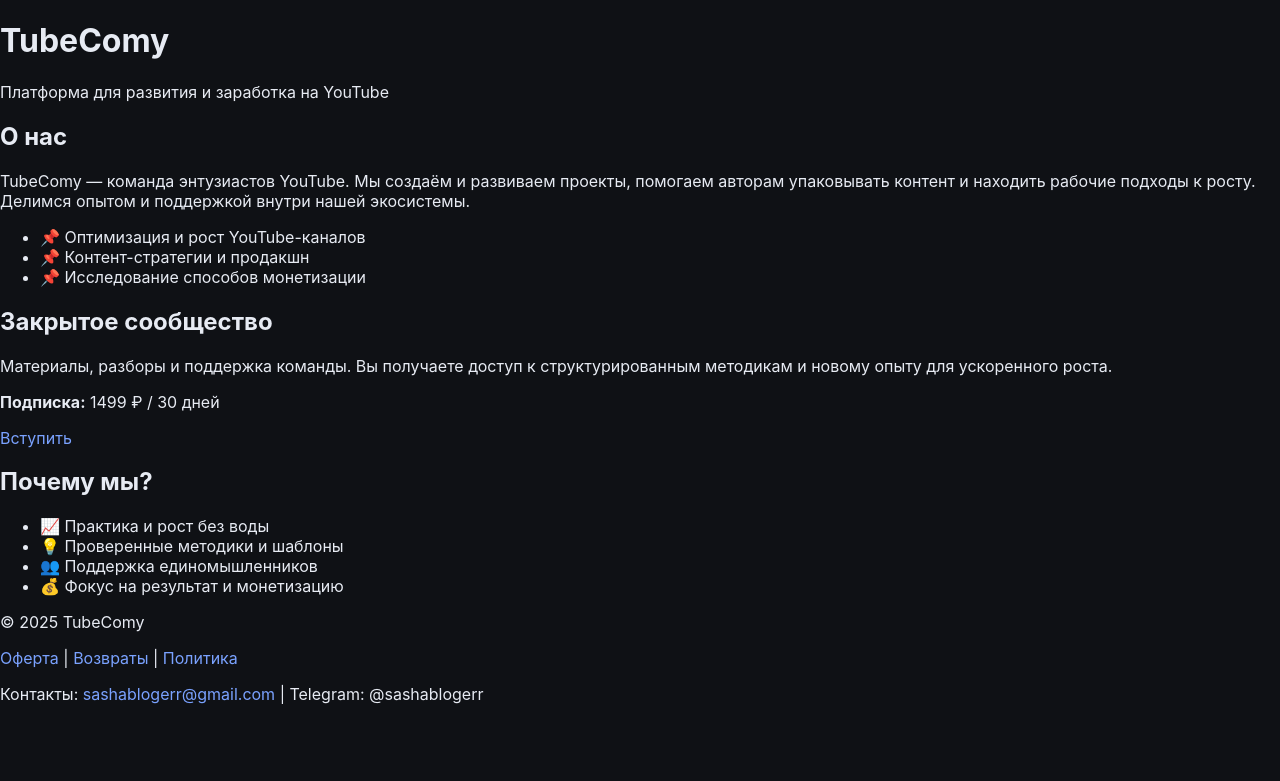
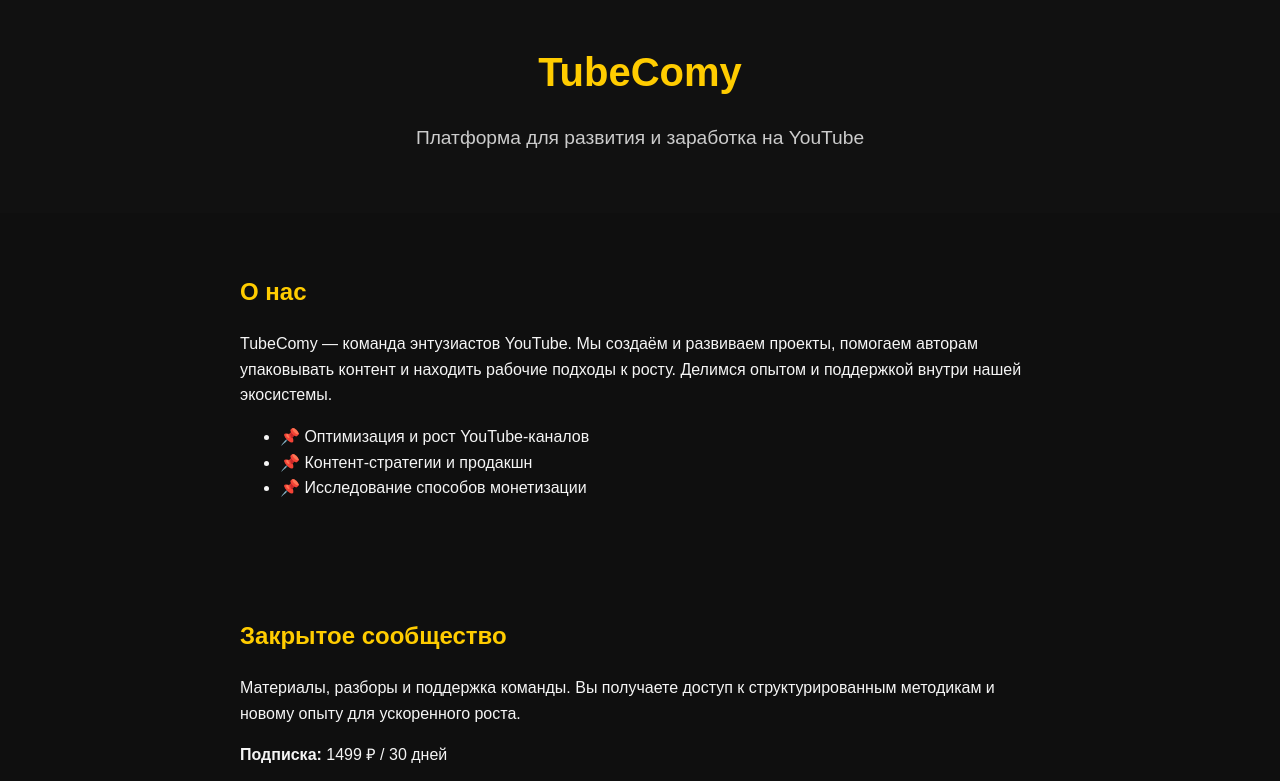
Before and after one commit to sashas-ctrl/tubcomy-site, a plain HTML site: page index.html in a window 1280 px wide. Shown: the top 781 px of the page. Drawn offline with Linux system fonts and the light colour scheme.

Commit message:
Update styles.css

```diff
--- a/styles.css
+++ b/styles.css
@@ -1,37 +1,50 @@
-:root {
-  --bg: #0f1115;
-  --card: #151923;
-  --text: #e7ebf3;
-  --muted: #9aa8bf;
-  --line: #1f2836;
-  --brand: #7aa2ff;
-  --brand-2: #5b86ff;
+body {
+  font-family: Arial, sans-serif;
+  margin: 0;
+  padding: 0;
+  background: #0f0f0f;
+  color: #f5f5f5;
+  line-height: 1.6;
 }
-* { box-sizing: border-box; }
-html, body { margin:0; padding:0; background:var(--bg); color:var(--text);
-  font-family: Inter, -apple-system, BlinkMacSystemFont, "Segoe UI", Roboto, Arial, sans-serif; }
-a { color: var(--brand); text-decoration: none; }
-a:hover { text-decoration: underline; }
-.container { max-width: 980px; margin: 0 auto; padding: 24px; }
-.header { display:flex; align-items:center; justify-content:space-between; gap:12px; padding: 10px 0; }
-.logo { font-weight: 800; letter-spacing: .3px; }
-.nav a { margin-left: 16px; color: var(--muted); }
-.hero { display:grid; grid-template-columns: 1.15fr 1fr; gap: 24px; align-items:stretch; padding: 26px 0; }
-@media (max-width: 860px){ .hero { grid-template-columns: 1fr; } }
-.card { background: var(--card); border: 1px solid var(--line); border-radius: 14px; padding: 18px; }
-.badge { display:inline-block; padding:4px 10px; border-radius:999px; background:#1c2533; color:#cbd5e1; font-size:12px; }
-.h1 { font-size: 32px; line-height: 1.2; margin: 10px 0 12px; }
-.p { color: var(--muted); line-height: 1.7; }
-.cta { display:flex; gap:12px; margin-top:18px; flex-wrap:wrap; }
-.btn { display:inline-block; padding:12px 16px; border-radius:10px; border:1px solid #2a2f36;
-  background: linear-gradient(180deg, var(--brand), var(--brand-2)); color:#fff; font-weight:700; }
-.btn-secondary { background: transparent; color: var(--text); }
-.features { display:grid; grid-template-columns: repeat(3,1fr); gap:16px; margin-top: 18px; }
-@media (max-width: 860px){ .features { grid-template-columns: 1fr; } }
-.feature h3 { margin: 10px 0 6px; font-size: 18px; }
-.plan { display:flex; align-items:center; justify-content:space-between; gap:12px;
-  border-top:1px dashed #2a2f36; padding-top:14px; margin-top:10px; }
-.price { font-size: 20px; font-weight:800; }
-.small { font-size: 13px; color: var(--muted); }
-.footer { margin-top: 40px; padding: 18px 0; border-top: 1px solid var(--line); color: var(--muted); font-size: 14px; }
-ul.clean { list-style:none; padding-left:0; margin:0; }
+header {
+  text-align: center;
+  padding: 40px 20px;
+  background: #111;
+}
+h1 {
+  margin: 0;
+  font-size: 2.5em;
+  color: #ffcc00;
+}
+.tagline {
+  font-size: 1.2em;
+  color: #ccc;
+}
+section {
+  padding: 40px 20px;
+  max-width: 800px;
+  margin: auto;
+}
+h2 {
+  color: #ffcc00;
+}
+.button {
+  display: inline-block;
+  padding: 12px 24px;
+  background: #ffcc00;
+  color: #111;
+  text-decoration: none;
+  font-weight: bold;
+  border-radius: 6px;
+}
+footer {
+  text-align: center;
+  padding: 20px;
+  background: #111;
+  font-size: 0.9em;
+  color: #aaa;
+}
+footer a {
+  color: #ffcc00;
+  margin: 0 5px;
+}
```
